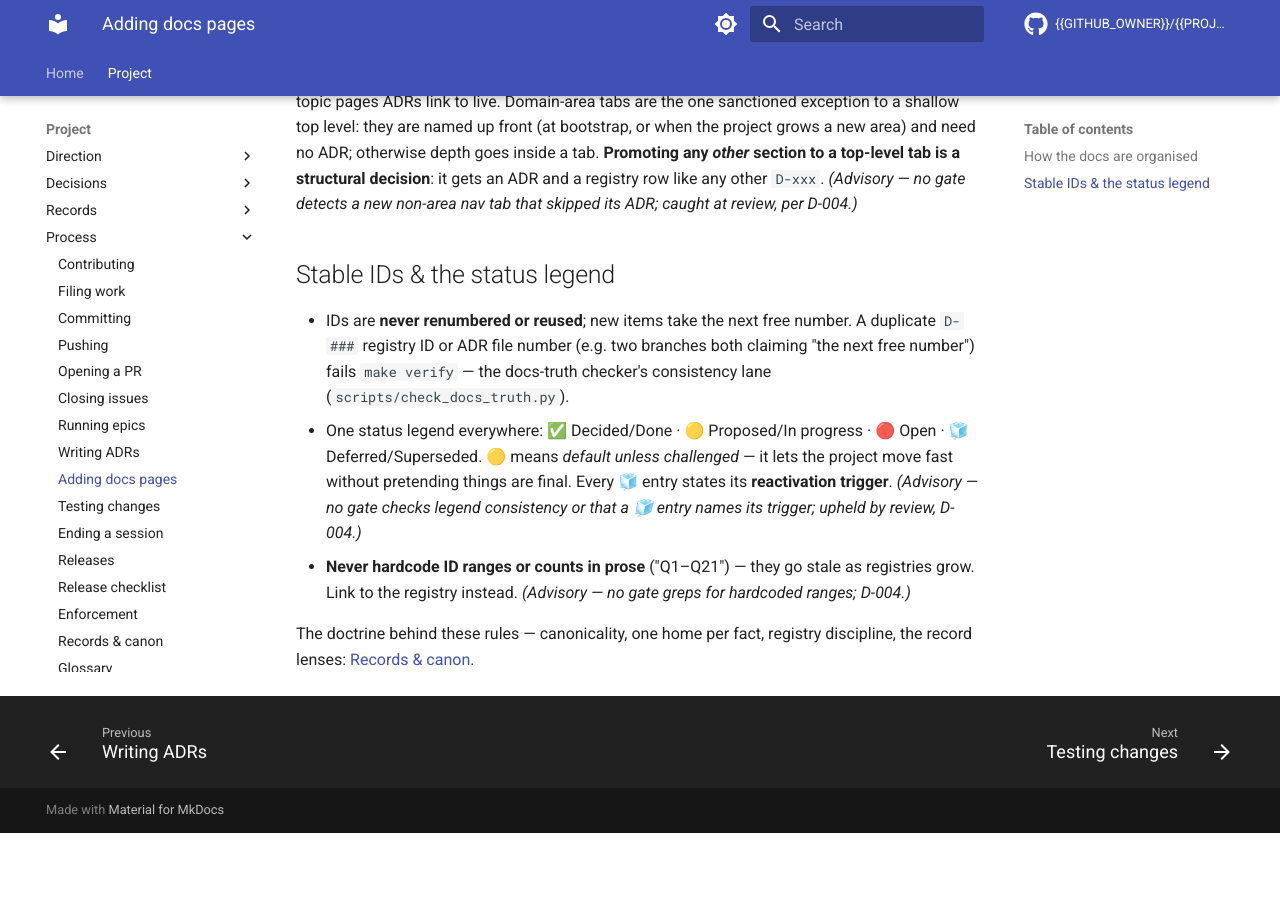
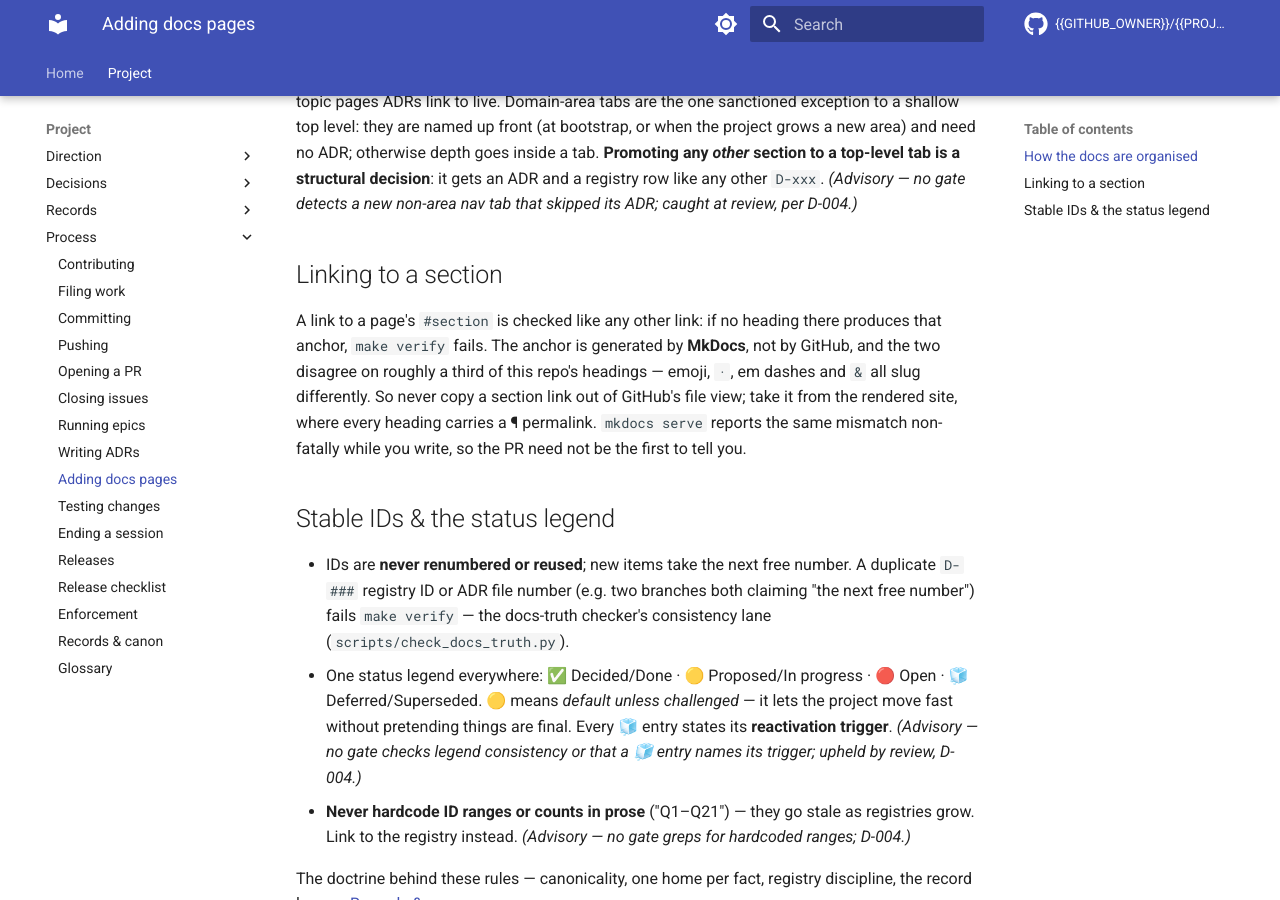
Before and after one commit to SharkyBamboozle/CLAUDE_blueprint, an MkDocs documentation site: the page built from docs/process/adding-docs-pages.md, in a window 1280 px wide and 900 px high, scrolled down 553 px. Built offline with MkDocs 1.6.1 and Material for MkDocs 9.7.7, drawn with Linux system fonts in a browser that asks for light colours; comment, search, counter and statistics services are not loaded; before the commit the page ends 1386 px from its top, so only the background shows below that.

Commit message:
Fail the strict docs build on broken section links and unlisted pages
Two prose claims the repo did not keep. `docs/process/adding-docs-pages.md`
tells contributors the strict MkDocs build "fails on broken internal links and
nav drift"; BOOTSTRAP.md step 3 tells the operator a page under `docs/` that no
nav entry lists "fails under --strict". Neither did: mkdocs detects both by
default but logs them at INFO, and --strict only promotes WARNING, so a link to
a non-existent #section and an unreachable page both passed green.

Set `validation.links.anchors` and `validation.nav.omitted_files` to `warn`,
which --strict turns into a build failure. No new detection and no new
machinery — mkdocs already emitted both diagnostics on every build; this
changes only whether they are heard. Exercised both ways: a planted broken
section link and a planted unlisted page each fail `make verify`; with them
removed it is green, and the unmodified docs were green from the start (all 18
anchor-bearing links across docs/ already resolve).

Placement and wording carry their own reasons. The block sits mid-file because
appended at EOF it conflicts, on every UPDATE.md three-way merge, with the
domain-area nav tabs a seeded project is instructed to add. `warn` is the
maximum legal level — `error` is rejected by the config schema outright.

Two supporting notes ship with it: a *Linking to a section* section in
adding-docs-pages.md, because MkDocs and GitHub slug roughly a third of this
repo's headings differently (emoji, `·`, em dashes, `&`) and a link copied from
GitHub's file view will now fail the build; and a line in UPDATE.md's tokenized
tier warning that `validation:` is a single top-level key — two blocks merge
without a conflict and the later one silently wins, disabling both gates behind
a green build.

Scope, stated plainly: this covers links inside the docs site only. Root
markdown (README.md, CLAUDE.md, AGENTS.md, the lifecycle rituals) is rendered
by GitHub, is not part of the built site, and remains ungated.

Co-Authored-By: Claude Opus 5 <noreply@anthropic.com>
Claude-Session: https://claude.ai/code/session_01UPQ67ZXadpTawNu9kNtSuv

```diff
--- a/docs/process/adding-docs-pages.md
+++ b/docs/process/adding-docs-pages.md
@@ -28,6 +28,17 @@ is a structural decision**: it gets an ADR and a registry row like any other
 `D-xxx`. *(Advisory — no gate detects a new non-area nav tab that skipped its
 ADR; caught at review, per D-004.)*
 
+## Linking to a section
+
+A link to a page's `#section` is checked like any other link: if no heading
+there produces that anchor, `make verify` fails. The anchor is generated by
+**MkDocs**, not by GitHub, and the two disagree on roughly a third of this
+repo's headings — emoji, `·`, em dashes and `&` all slug differently. So never
+copy a section link out of GitHub's file view; take it from the rendered site,
+where every heading carries a ¶ permalink. `mkdocs serve` reports the same
+mismatch non-fatally while you write, so the PR need not be the first to tell
+you.
+
 ## Stable IDs & the status legend
 
 - IDs are **never renumbered or reused**; new items take the next free number.
--- a/mkdocs.yml
+++ b/mkdocs.yml
@@ -8,6 +8,22 @@ site_description: "{{ONE_LINER}}"
 repo_name: "{{GITHUB_OWNER}}/{{PROJECT_SLUG}}"
 repo_url: "https://github.com/{{GITHUB_OWNER}}/{{PROJECT_SLUG}}"
 edit_uri: edit/development/docs/
+
+# Broken cross-references fail the build; they don't whisper (D-004). mkdocs
+# detects both of these by default but logs them at INFO, which --strict
+# ignores: `anchors` = a link to a #section that no heading on the target page
+# produces; `omitted_files` = a page under docs/ that no nav entry lists. Both
+# are already asserted as enforced in prose (docs/process/adding-docs-pages.md,
+# BOOTSTRAP.md step 3) — these lines are what make those claims true.
+# `warn` is the maximum legal level (`error` is rejected outright); --strict
+# promotes it to a build failure. Keep this block mid-file: appended at EOF it
+# collides with the domain-area nav tabs a seeded project is told to add,
+# conflicting on every UPDATE.md merge.
+validation:
+  nav:
+    omitted_files: warn
+  links:
+    anchors: warn
 
 theme:
   name: material
```
Also changed, not shown: UPDATE.md (+4 -1 lines).
